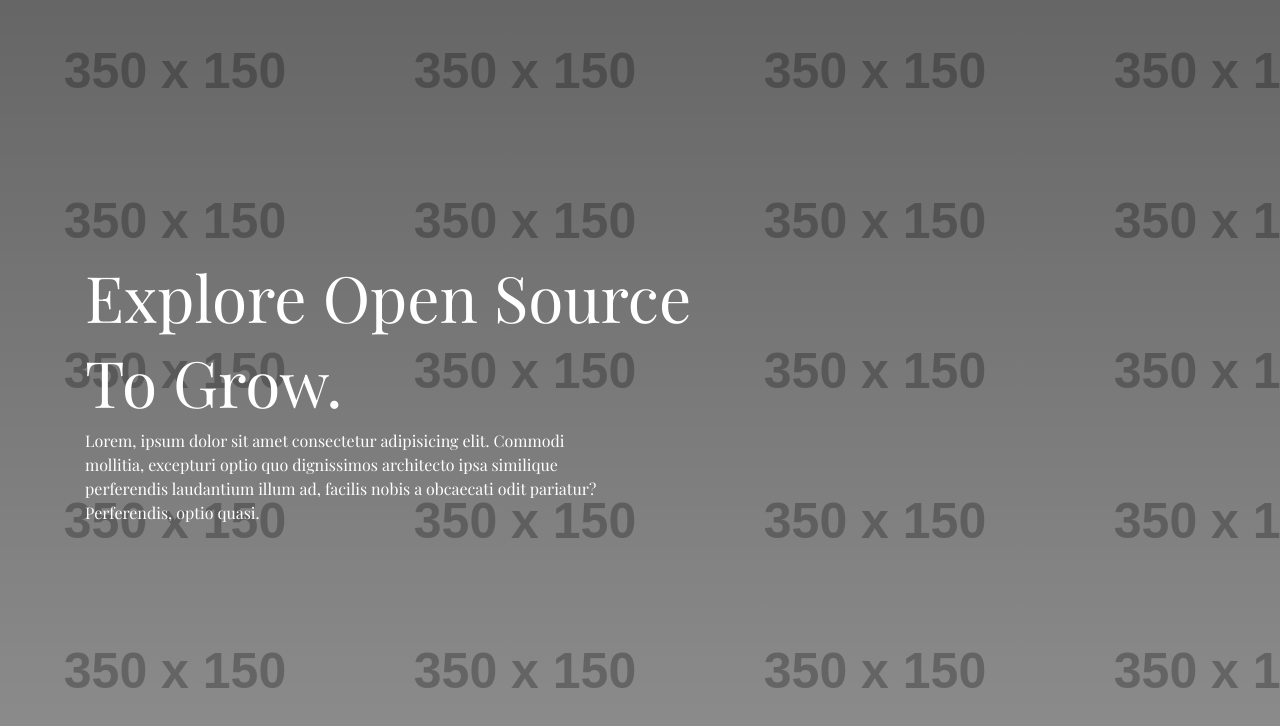
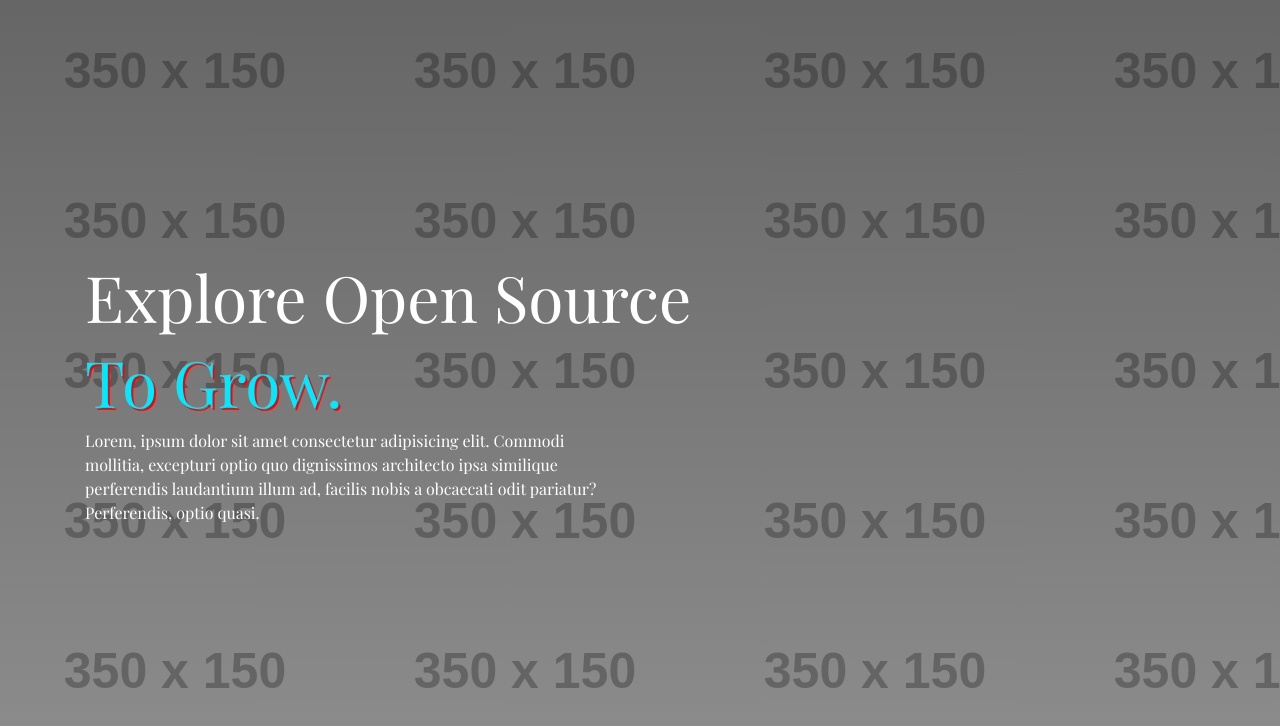
Before and after one commit to sid172014/TempProject, a plain HTML site: page index.html in a window 1280 px wide. Drawn offline with nearby package versions, Linux system fonts and the light colour scheme; placeholder pictures from the web are drawn by us.

Commit message:
Another commt

```diff
--- a/css/styles.css
+++ b/css/styles.css
@@ -34,6 +34,10 @@ body{
     transform: translateX(-100%);
     animation: animate 1s ease forwards;
 }
+.innerContainer .container .row h1 span{
+    color: rgb(1, 232, 255);
+    text-shadow: 2px 2px #ff0000;;
+}
 .innerContainer .container .row div:nth-child(2) {
     transform: translateX(-100%);
     animation: animate 1s ease forwards;
--- a/index.html
+++ b/index.html
@@ -21,7 +21,7 @@
                 <div class="row">
                     <div class="col-lg-12">
                         <h1>Explore Open Source</h1>
-                        <h1>To Grow.</h1>
+                        <h1><span>To Grow.</span></h1>
                     </div>
                     <div class="col-lg-6">
                         <p>Lorem, ipsum dolor sit amet consectetur adipisicing elit. Commodi mollitia, excepturi optio quo dignissimos architecto ipsa similique perferendis laudantium illum ad, facilis nobis a obcaecati odit pariatur? Perferendis, optio quasi.</p>
```
